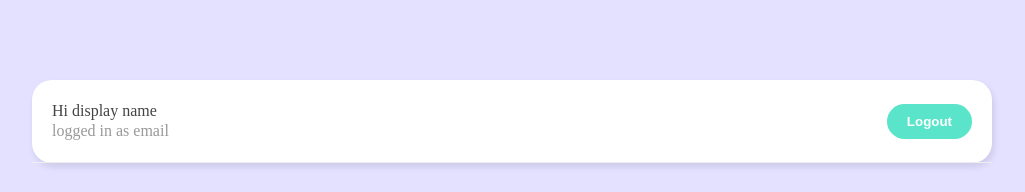
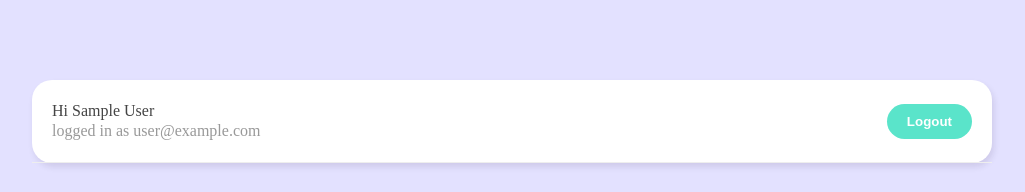
Before and after one commit to Kyaw-Bo-Bo-Aung/chat-app, a Vue app: page /chatroom in a window 1280 px wide. Shown: the top 192 px of the page, without its empty margins (128-1153 px from the left). Built offline with nearby package versions, Linux system fonts and the light colour scheme; no server answers; sample sign-in values are in the browser's storage.

Commit message:
add middleware to chatroom

```diff
--- a/src/components/NavBar.vue
+++ b/src/components/NavBar.vue
@@ -1,19 +1,20 @@
 <template>
-  <nav>
+  <nav v-if="user">
     <div>
-      <p>Hi display name</p>
-      <p class="email">logged in as email</p>
+      <p>Hi {{ user.displayName }}</p>
+      <p class="email">logged in as {{ user.email }}</p>
     </div>
     <button @click="logout">Logout</button>
   </nav>
 </template>
 
 <script setup>
-import { auth } from "@/firebase/config";
 import useLogout from "../composables/useLogout";
-
+import getLoggedInUser from "../composables/getLoggedInUser";
 
 const { logout: signout } = useLogout();
+const { user } = getLoggedInUser();
+
 const logout = async () => {
   await signout();
 };
--- /dev/null
+++ b/src/composables/getLoggedInUser.js
@@ -0,0 +1,15 @@
+import { auth } from "@/firebase/config";
+import { onAuthStateChanged } from "firebase/auth";
+import { ref } from "vue";
+
+const user = ref(auth.currentUser);
+
+onAuthStateChanged(auth, _user => {
+  user.value = _user;
+});
+
+const getLoggedInUser = () => {
+  return { user };
+}
+
+export default getLoggedInUser;
--- a/src/composables/useLogout.js
+++ b/src/composables/useLogout.js
@@ -4,7 +4,6 @@ import { signOut } from "firebase/auth";
 const logout = async () => {
   try {
     await signOut(auth);
-    console.log("logout");
   } catch (err) {
     console.log(err);
   }
--- a/src/main.js
+++ b/src/main.js
@@ -2,9 +2,14 @@ import { createApp } from 'vue'
 import App from './App.vue'
 import router from './router'
 import "../src/assets/global.css";
+import { onAuthStateChanged } from 'firebase/auth';
+import { auth } from './firebase/config';
 
-const app = createApp(App)
-
-app.use(router)
-
-app.mount('#app')
+let app;
+onAuthStateChanged(auth, () => {
+  if(!app){
+    app = createApp(App)
+    app.use(router)
+    app.mount('#app')
+  }
+})
--- a/src/router/index.js
+++ b/src/router/index.js
@@ -1,6 +1,7 @@
 import { createRouter, createWebHistory } from 'vue-router'
 import Welcome from '../views/Welcome.vue';
 import ChatRoom from '../views/ChatRoom.vue';
+import { auth } from '@/firebase/config';
 
 const router = createRouter({
   history: createWebHistory(import.meta.env.BASE_URL),
@@ -13,7 +14,14 @@ const router = createRouter({
     {
       path: "/chatroom",
       name: "ChatRoom",
-      component: ChatRoom
+      component: ChatRoom,
+      beforeEnter: (to, from, next) => {
+        if(auth.currentUser) {
+          next();
+        } else {
+          next({name: "Welcome"})
+        }
+      },
     }
   ]
 })
--- a/src/views/ChatRoom.vue
+++ b/src/views/ChatRoom.vue
@@ -6,9 +6,17 @@
 
 <script setup>
 import NavBar from '@/components/NavBar.vue'
+import getLoggedInUser from '@/composables/getLoggedInUser';
+import { watch } from 'vue';
+import { useRouter } from 'vue-router';
+
+const { user } = getLoggedInUser();
+const router = useRouter();
+
+watch(user, () => {
+  router.push({name: 'Welcome'});
+})
 
 </script>
 
-<style>
-
-</style>
+<style></style>
```
